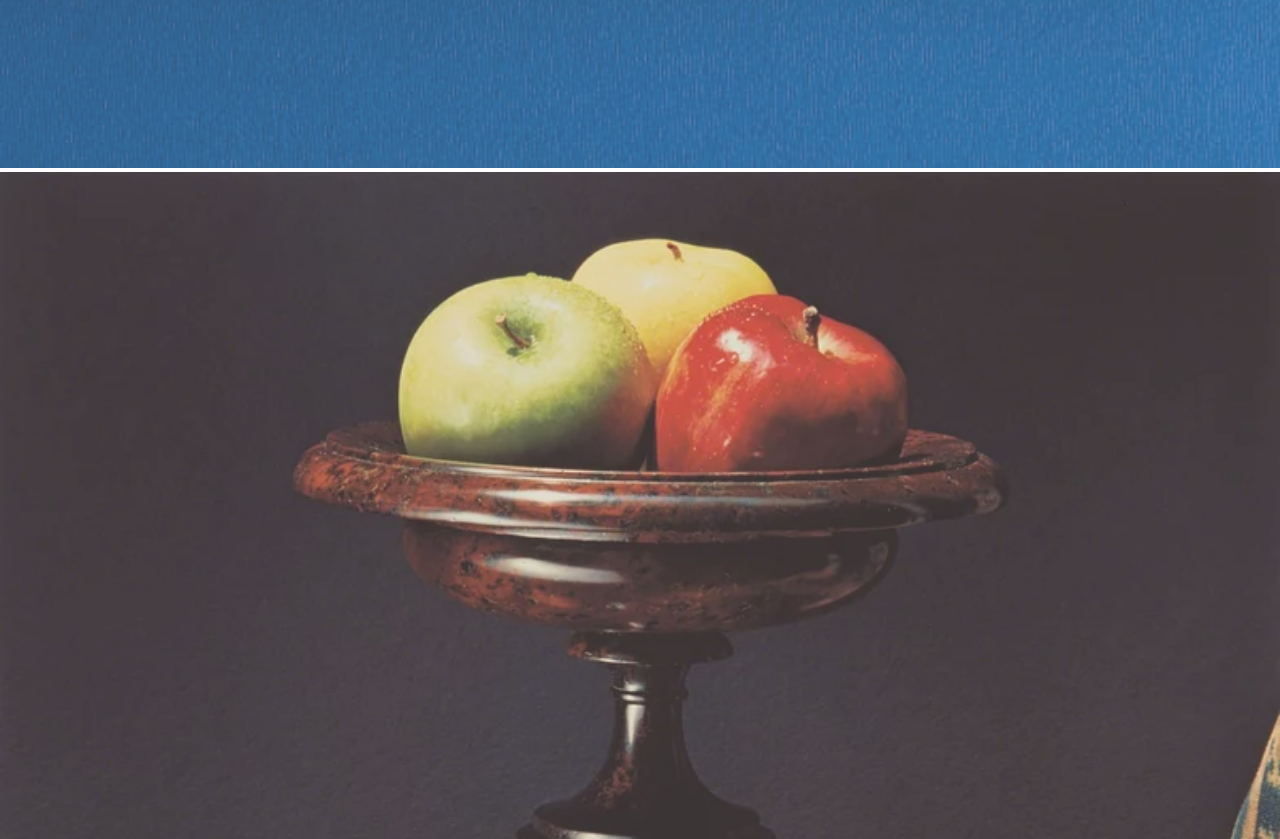
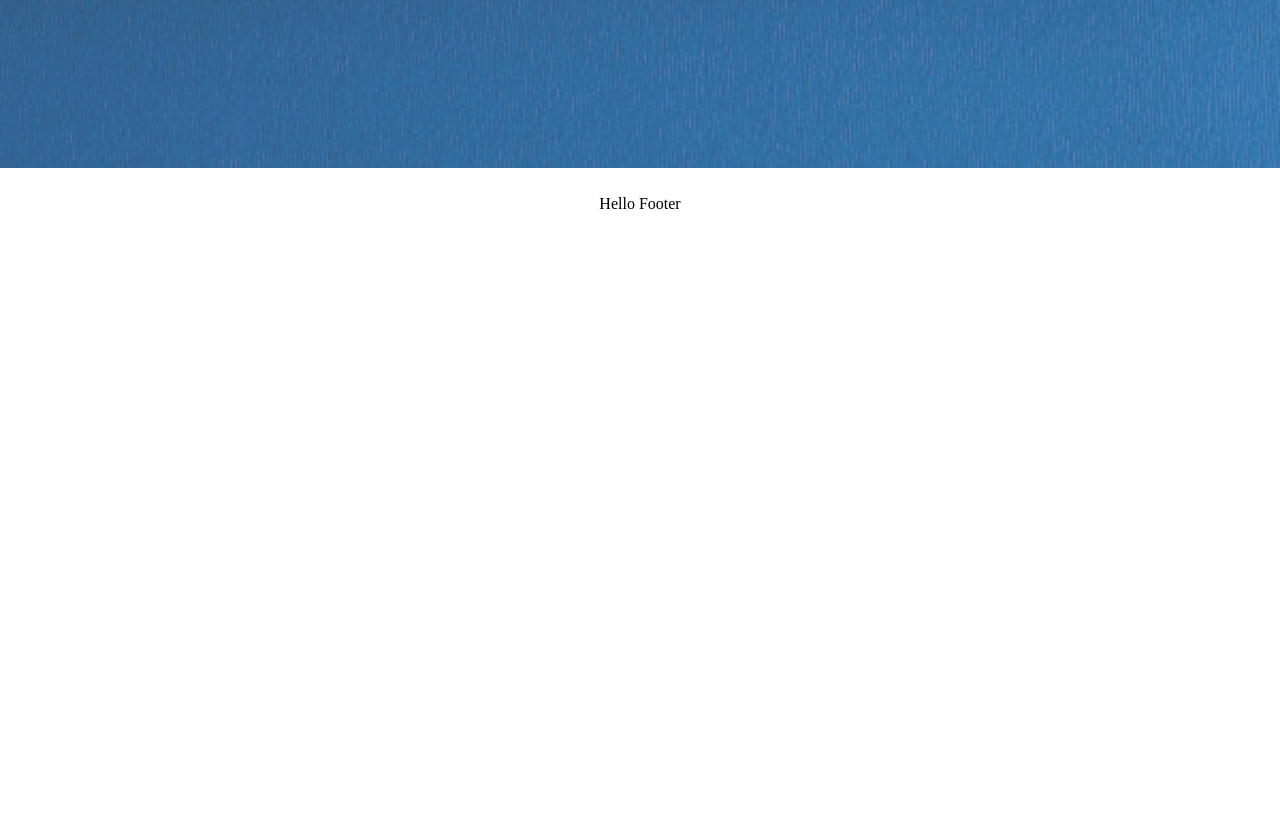
Before and after one commit to ppmmhh/next.js-ecommerce-store, a Next.js app: page / in a window 1280 px wide. Shown: the part 1801-2640 px from the top of the page. After the commit the page ends 2037 px from the top, so only its background shows below. Built offline with nearby package versions, Linux system fonts and the light colour scheme.

Commit message:
Remove slideshow

```diff
--- a/app/header.js
+++ b/app/header.js
@@ -5,23 +5,7 @@ import React from 'react';
 export default function Header() {
   return (
     <div>
-      <div className="simpleSlides">
-        <img
-          className="slides animate-left"
-          src="/images/apple02.jpeg"
-          alt="apples"
-        />
-        <img
-          className="slides animate-left"
-          src="/images/apple01.webp"
-          alt="apples in vase"
-        />
-        <img
-          className="slides animate-left"
-          src="/images/apple03.jpeg"
-          alt="green apple"
-        />
-      </div>
+      <img className="heroimages" src="/images/apple02.jpeg" alt="apples" />
       <div>
         <h1 className="text-on-image">
           there's gonna be a slideshow (eventually)
```
